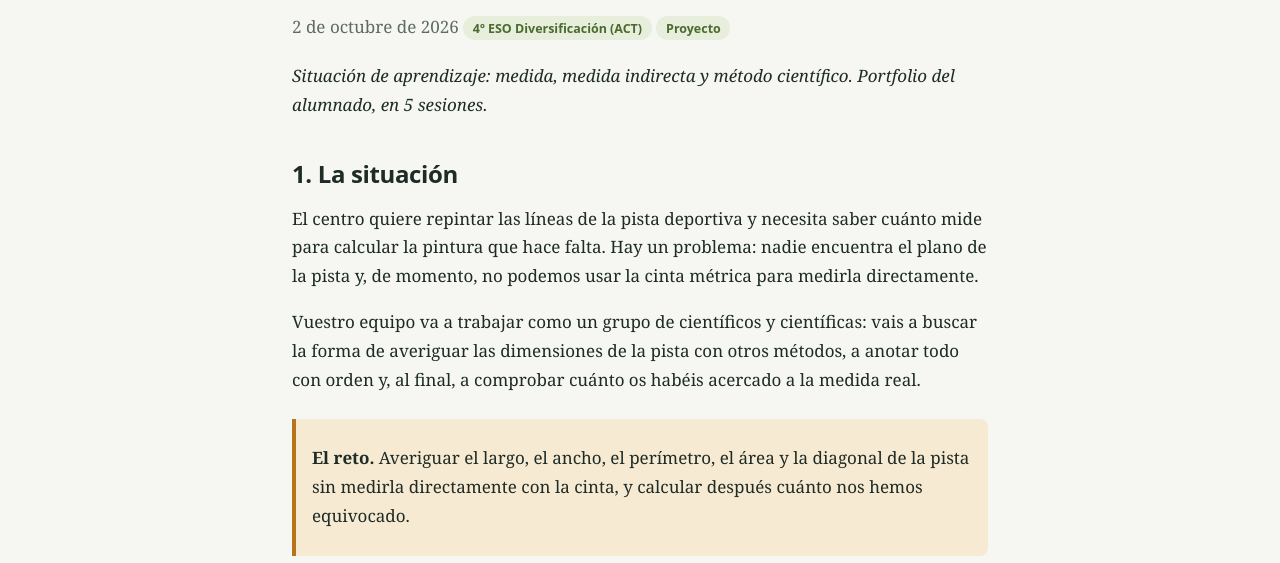
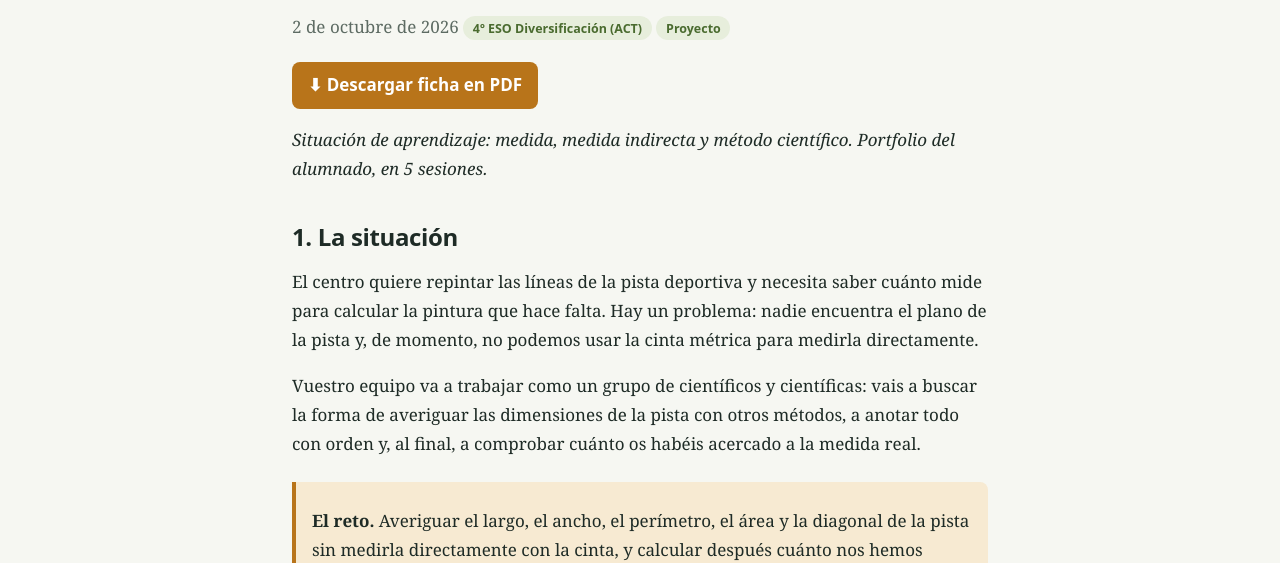
Before and after one commit to maviros980-hub/web, an Astro site: page /web/docencia/act-p1-cuanto-mide-nuestra-pista in a window 1280 px wide. Shown: the part 237-800 px from the top of the page. Built offline with nearby package versions, Linux system fonts and the light colour scheme; Astro itself is replaced by a stand-in of ours.

Commit message:
Docencia: enlace al PDF del portfolio de ¿Cuánto mide nuestra pista?
Co-Authored-By: Claude Sonnet 5.5 <noreply@anthropic.com>
Claude-Session: https://claude.ai/code/session_01UoeZC5d75cHkQiBTBxBLpt

```diff
--- a/src/content/docencia/act-p1-cuanto-mide-nuestra-pista.md
+++ b/src/content/docencia/act-p1-cuanto-mide-nuestra-pista.md
@@ -5,6 +5,7 @@ curso: 4º ESO Diversificación (ACT)
 tipo: Proyecto
 orden: 1
 date: 2026-10-02
+pdf: /materiales/portfolio-cuanto-mide-nuestra-pista.pdf
 ---
 
 *Situación de aprendizaje: medida, medida indirecta y método científico. Portfolio del alumnado, en 5 sesiones.*
```
Also changed, not shown: 1 other file.
